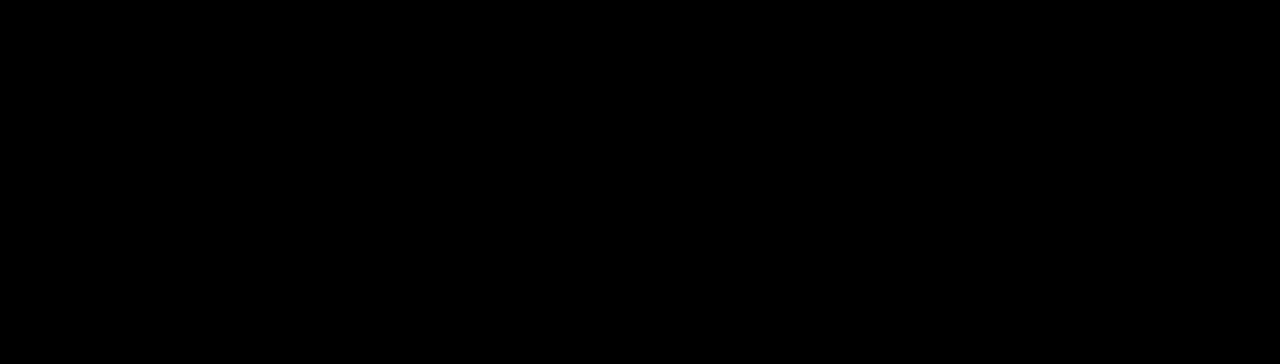
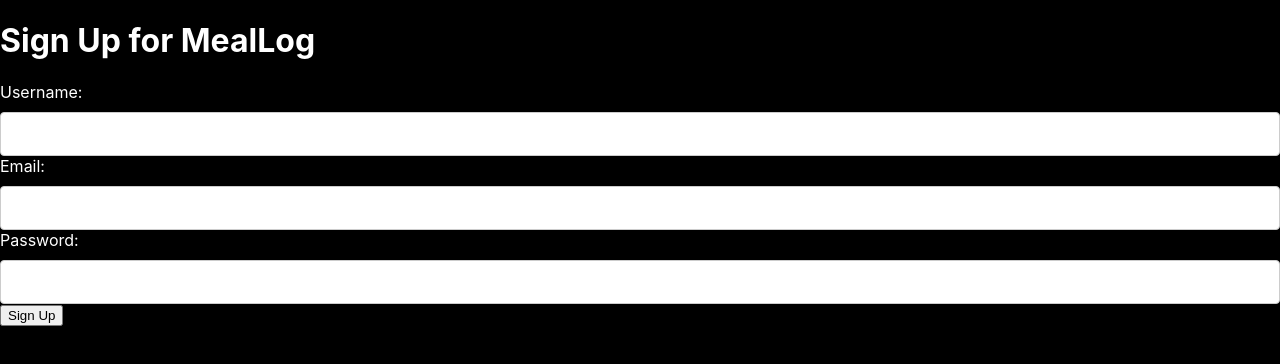
Before and after one commit to lu-han-the-real/meal-log-app, a React (Create React App) app in the folder web/: page /signup in a window 1280 px wide. Before the commit this address had no page. Shown: the top 364 px of the page. Built offline with nearby package versions, Linux system fonts and the light colour scheme.

Commit message:
add signup

```diff
--- a/web/public/index.html
+++ b/web/public/index.html
@@ -10,34 +10,11 @@
       content="Web site created using create-react-app"
     />
     <link rel="apple-touch-icon" href="%PUBLIC_URL%/logo192.png" />
-    <!--
-      manifest.json provides metadata used when your web app is installed on a
-      user's mobile device or desktop. See https://developers.google.com/web/fundamentals/web-app-manifest/
-    -->
     <link rel="manifest" href="%PUBLIC_URL%/manifest.json" />
-    <!--
-      Notice the use of %PUBLIC_URL% in the tags above.
-      It will be replaced with the URL of the `public` folder during the build.
-      Only files inside the `public` folder can be referenced from the HTML.
-
-      Unlike "/favicon.ico" or "favicon.ico", "%PUBLIC_URL%/favicon.ico" will
-      work correctly both with client-side routing and a non-root public URL.
-      Learn how to configure a non-root public URL by running `npm run build`.
-    -->
-    <title>React App</title>
+    <title>Mealog</title>
   </head>
   <body>
     <noscript>You need to enable JavaScript to run this app.</noscript>
     <div id="root"></div>
-    <!--
-      This HTML file is a template.
-      If you open it directly in the browser, you will see an empty page.
-
-      You can add webfonts, meta tags, or analytics to this file.
-      The build step will place the bundled scripts into the <body> tag.
-
-      To begin the development, run `npm start` or `yarn start`.
-      To create a production bundle, use `npm run build` or `yarn build`.
-    -->
   </body>
 </html>
--- a/web/src/App.tsx
+++ b/web/src/App.tsx
@@ -1,23 +1,21 @@
 import React from 'react';
-import { BrowserRouter as Router, Route, Routes, Navigate } from 'react-router-dom';
-import { useAuth } from './service/authContext'; // Adjust the path as necessary
+import { Routes, Route } from 'react-router-dom';
 import Login from './Login';
+import SignUp from './SignUp';
 import Profile from './Profile';
 import './App.css';
+import { useAuth } from './service/authContext';
 
 function App() {
   const { user } = useAuth();
 
   console.log('User state:', user);
   return (
-    // <Router>
-      <Routes>
-        <Route path="/" element={!user ? <Login /> : <Navigate to="/profile" />} />
-        <Route path="/profile" element={user ? <Profile /> : <Navigate to="/" />} />
-        {/* <Route path="/profile" element={user ? <Profile /> : <Navigate to="/login" />} /> */}
-        {/* Add other routes here */}
-      </Routes>
-    // </Router>
+    <Routes>
+      <Route path="/" element={<Login />} />
+      <Route path="/signup" element={<SignUp />} />
+      <Route path="/profile" element={<Profile />} />
+    </Routes>
   );
 }
 
--- a/web/src/Login.module.scss
+++ b/web/src/Login.module.scss
@@ -31,6 +31,7 @@
 
       button {
         width: 100%;
+        margin: 30px 0;
         padding: 15px;
         background-color: #61dafb;
         border: none;
--- /dev/null
+++ b/web/src/SignUp.tsx
@@ -0,0 +1,74 @@
+import React, { useState } from 'react';
+import { useNavigate } from 'react-router-dom';
+import { signUp } from './service/authService'; // Adjust the path as necessary
+import { useAuth } from './service/authContext'; // Adjust the path as necessary
+import styles from './SignUp.module.scss';
+
+function SignUp() {
+  const [email, setEmail] = useState('');
+  const [password, setPassword] = useState('');
+  const [username, setUsername] = useState('');
+  const [error, setError] = useState('');
+  const navigate = useNavigate();
+  const { setUser } = useAuth();
+
+  const handleSubmit = async (event: React.FormEvent) => {
+    event.preventDefault();
+    setError('');
+
+    try {
+      const { user } = await signUp(username, email, password);
+      setUser(user);
+      navigate('/profile');
+    } catch (error) {
+      console.error('Error during sign up:', error);
+      setError('Failed to sign up. Please try again.');
+    }
+  };
+
+  return (
+    <div className={styles.SignUp}>
+      <div className={styles.signUpHeader}>
+        <h1>Sign Up for MealLog</h1>
+      </div>
+      <div className={styles.signUpContainer}>
+        <form onSubmit={handleSubmit}>
+          <div className={styles.formGroup}>
+            <label htmlFor="username">Username:</label>
+            <input
+              type="text"
+              id="username"
+              value={username}
+              onChange={(e) => setUsername(e.target.value)}
+              required
+            />
+          </div>
+          <div className={styles.formGroup}>
+            <label htmlFor="email">Email:</label>
+            <input
+              type="email"
+              id="email"
+              value={email}
+              onChange={(e) => setEmail(e.target.value)}
+              required
+            />
+          </div>
+          <div className={styles.formGroup}>
+            <label htmlFor="password">Password:</label>
+            <input
+              type="password"
+              id="password"
+              value={password}
+              onChange={(e) => setPassword(e.target.value)}
+              required
+            />
+          </div>
+          {error && <p className={styles.error}>{error}</p>}
+          <button type="submit">Sign Up</button>
+        </form>
+      </div>
+    </div>
+  );
+}
+
+export default SignUp;
--- a/web/src/service/authService.ts
+++ b/web/src/service/authService.ts
@@ -16,4 +16,21 @@
   }
 };
 
+export async function signUp(username: string, email: string, password: string) {
+  // Replace with your actual API call
+  const response = await fetch('/api/signup', {
+    method: 'POST',
+    headers: {
+      'Content-Type': 'application/json',
+    },
+    body: JSON.stringify({ username, email, password }),
+  });
+
+  if (!response.ok) {
+    throw new Error('Failed to sign up');
+  }
+
+  return response.json();
+}
+
 // Add more auth-related functions as needed
```
Also changed, not shown: web/public/manifest.json, web/src/SignUp.module.scss (added).
